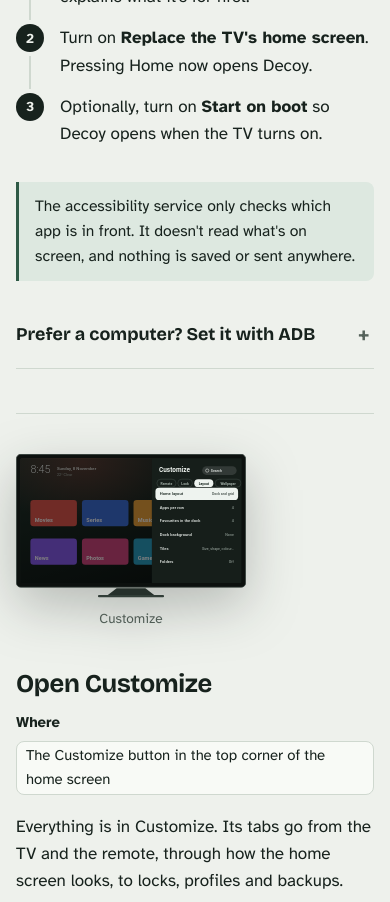
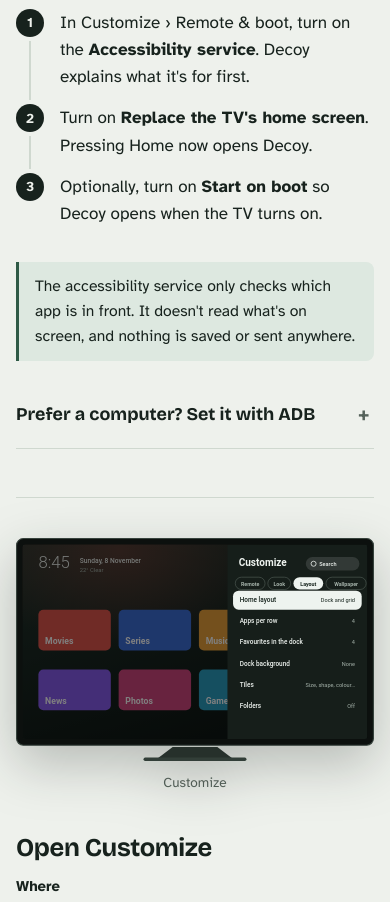
Before and after one commit to manjeetdeswal/Decoy-Launcher-Guide, a plain HTML site: page tv.html in a window 390 px wide. Shown: the part 5821-6723 px from the top of the page. Drawn offline with nearby package versions, Linux system fonts and the light colour scheme.

Commit message:
Add files via upload

```diff
--- a/assets/css/style.css
+++ b/assets/css/style.css
@@ -426,3 +426,14 @@ pre.cmd {
   background: var(--ink); color: var(--bg); border-radius: var(--radius-m); padding: 14px 16px;
   overflow-x: auto; font-size: 0.9rem; margin: 0 0 1.2em; white-space: pre;
 }
+
+/* TV guide: the pictures are landscape, so they get a wider column. */
+.guide-tv .topic { grid-template-columns: minmax(0, 1fr) 340px; }
+.guide-tv .topic.no-pic { grid-template-columns: minmax(0, 1fr); }
+@media (max-width: 1100px) { .guide-tv .topic { grid-template-columns: minmax(0, 1fr) 280px; } }
+@media (max-width: 760px) {
+  .guide-tv .topic { grid-template-columns: 1fr; }
+  .guide-tv .topic figure { width: 100%; }
+}
+/* The guide's FAQ sits inside a topic. */
+.topic-text details.faq { margin-bottom: 4px; }
```
